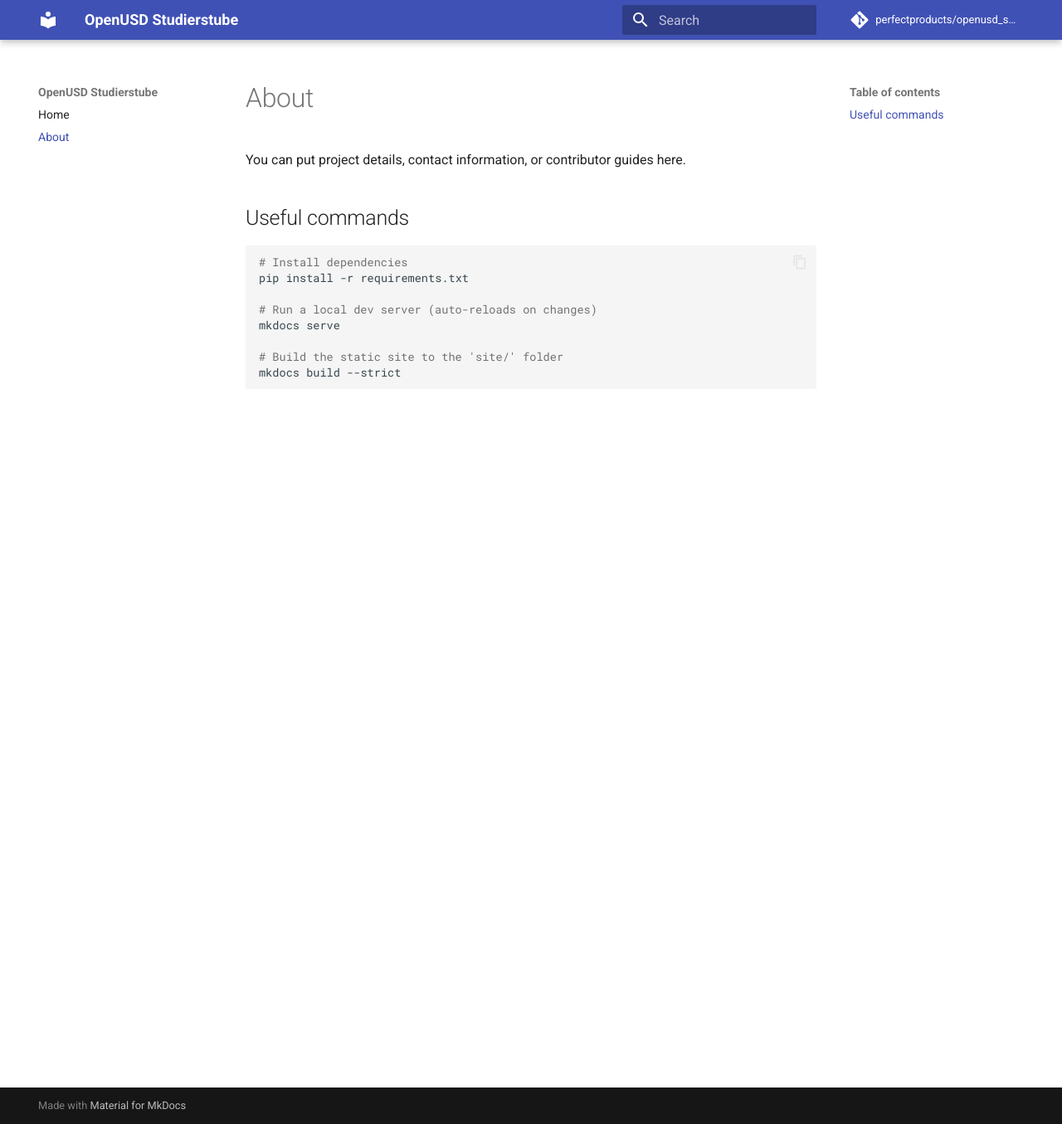
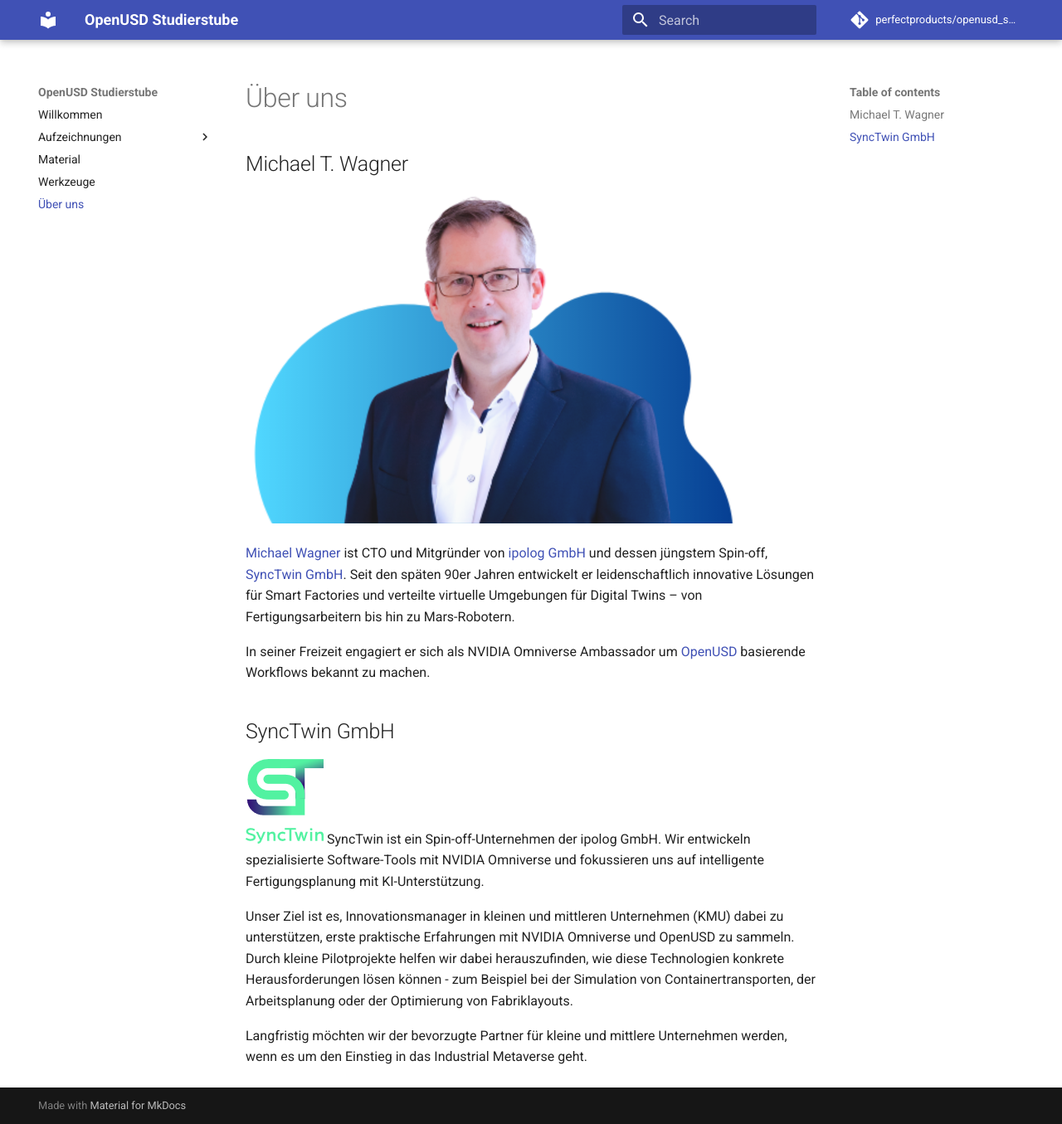
Before and after one commit to perfectproducts/openusd_studierstube, an MkDocs documentation site: the page built from docs/about.md, in a window 1280 px wide and 1355 px high. Shown: the whole window at 83% size. Built offline with MkDocs 1.6.1 and Material for MkDocs 9.7.7, drawn with Linux system fonts in a browser that asks for light colours; comment, search, counter and statistics services are not loaded.

Commit message:
initial checkin

````diff
--- a/docs/about.md
+++ b/docs/about.md
@@ -1,16 +1,18 @@
-# About
+# Über uns
 
-You can put project details, contact information, or contributor guides here.
+## Michael T. Wagner
 
-## Useful commands
+![Michael T. Wagner](./assets/images/mtw.png)
 
-```bash
-# Install dependencies
-pip install -r requirements.txt
+[Michael Wagner](https://www.linkedin.com/in/michael-wagner-64873328/) ist CTO und Mitgründer von [ipolog GmbH](https://www.ipolog.ai) und dessen jüngstem Spin-off, [SyncTwin GmbH](https://www.synctwin.ai). Seit den späten 90er Jahren entwickelt er leidenschaftlich innovative Lösungen für Smart Factories und verteilte virtuelle Umgebungen für Digital Twins – von Fertigungsarbeitern bis hin zu Mars-Robotern.
 
-# Run a local dev server (auto-reloads on changes)
-mkdocs serve
+In seiner Freizeit engagiert er sich als NVIDIA Omniverse Ambassador um [OpenUSD](https://www.openusd.org) basierende Workflows bekannt zu machen.
 
-# Build the static site to the 'site/' folder
-mkdocs build --strict
-```
+
+## SyncTwin GmbH
+![SyncTwin Logo](./assets/images/synctwin_logo.png)
+SyncTwin ist ein Spin-off-Unternehmen der ipolog GmbH. Wir entwickeln spezialisierte Software-Tools mit NVIDIA Omniverse und fokussieren uns auf intelligente Fertigungsplanung mit KI-Unterstützung.
+
+Unser Ziel ist es, Innovationsmanager in kleinen und mittleren Unternehmen (KMU) dabei zu unterstützen, erste praktische Erfahrungen mit NVIDIA Omniverse und OpenUSD zu sammeln. Durch kleine Pilotprojekte helfen wir dabei herauszufinden, wie diese Technologien konkrete Herausforderungen lösen können - zum Beispiel bei der Simulation von Containertransporten, der Arbeitsplanung oder der Optimierung von Fabriklayouts.
+
+Langfristig möchten wir der bevorzugte Partner für kleine und mittlere Unternehmen werden, wenn es um den Einstieg in das Industrial Metaverse geht.
--- a/mkdocs.yml
+++ b/mkdocs.yml
@@ -11,8 +11,12 @@
     - content.code.copy
 
 nav:
-  - Home: index.md
-  - About: about.md
+  - Willkommen: index.md
+  - Aufzeichnungen:
+    - 2025-09-12 Einrichtung: aufzeichnungen/2025-09-12-setup.md
+  - Material: material.md
+  - Werkzeuge: tools.md
+  - Über uns: about.md
 
 plugins:
   - search
````
Also changed, not shown: docs/aufzeichnungen/2025-09-12-setup.md (added, +24 -0 lines), docs/index.md (+22 -6 lines), docs/material.md (added, +16 -0 lines), docs/tools.md (added, +13 -0 lines), docs/assets/images/mtw.png (added), docs/assets/images/synctwin_logo.png (added), docs/assets/images/synctwin_logo_transparent.png (added), 1 other file.
